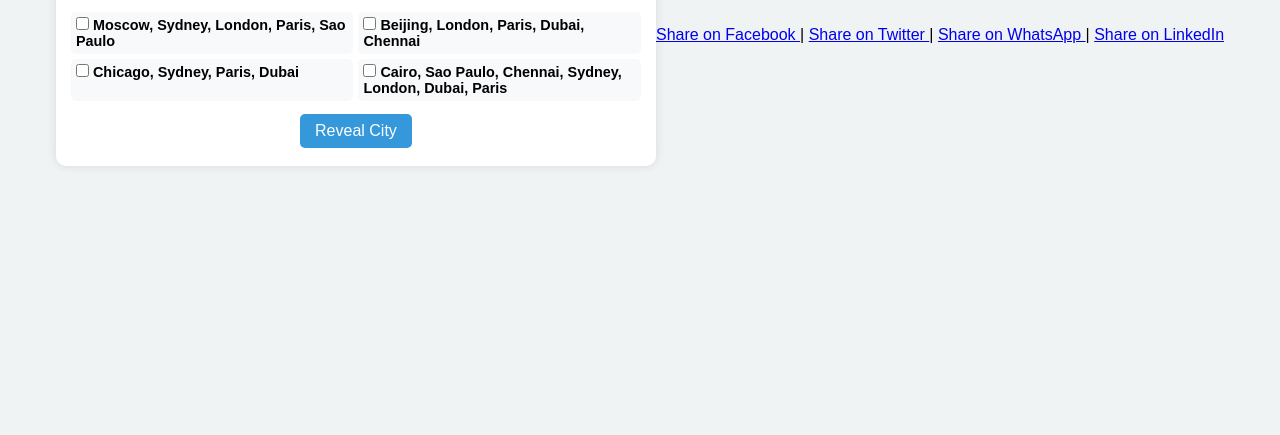
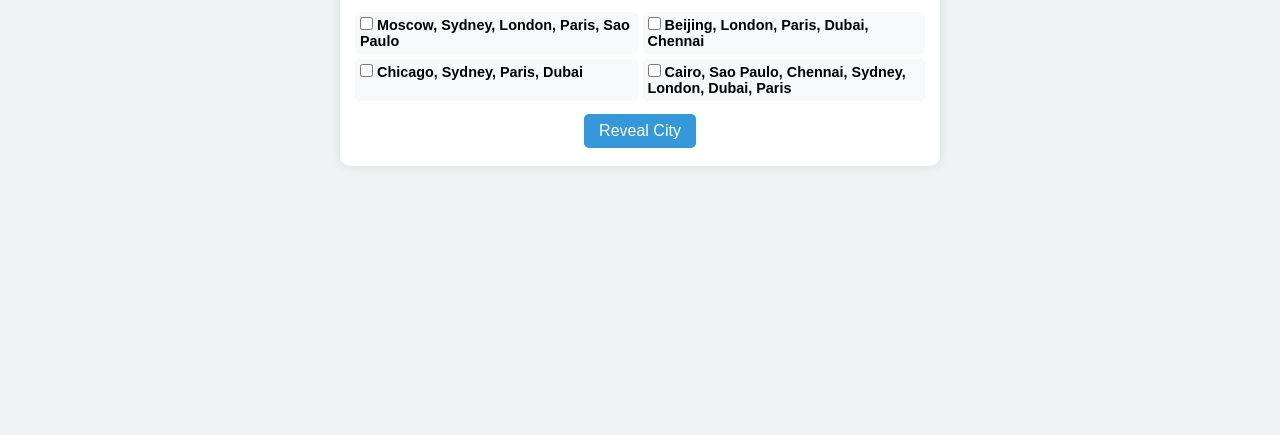
Before and after one commit to anthoni86/City-mind-reader-, a plain HTML site: page index.html in a window 1280 px wide. Shown: the part 365-800 px from the top of the page. Drawn offline with Linux system fonts and the light colour scheme.

Commit message:
Update index.html

```diff
--- a/index.html
+++ b/index.html
@@ -152,19 +152,5 @@
             document.getElementById('result').textContent = "";
         }
     </script>
-    <div>
-    <a href="https://www.facebook.com/sharer/sharer.php?u=https://anthoni86.github.io/City-mind-reader-/" target="_blank">
-        Share on Facebook
-    </a> |
-    <a href="https://twitter.com/intent/tweet?url=https://anthoni86.github.io/City-mind-reader-&text=Try%20this%20amazing%20City%20Mind%20Reader%20game!" target="_blank">
-        Share on Twitter
-    </a> |
-    <a href="https://api.whatsapp.com/send?text=Check%20out%20this%20City%20Mind%20Reader%20game:%20https://anthoni86.github.io/City-mind-reader-/" target="_blank">
-        Share on WhatsApp
-    </a> |
-    <a href="https://www.linkedin.com/shareArticle?mini=true&url=https://anthoni86.github.io/City-mind-reader-/" target="_blank">
-        Share on LinkedIn
-    </a>
-    </div>
 </body>
 </html>
```
